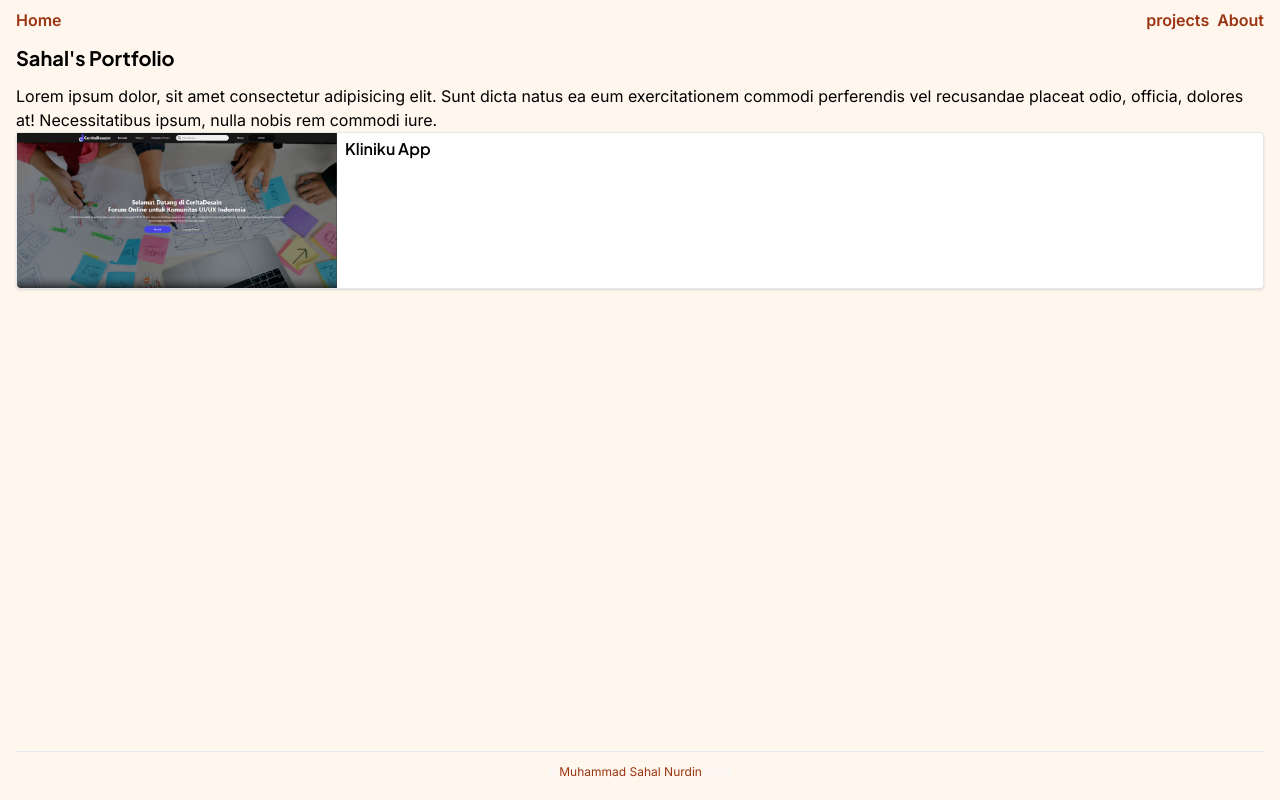
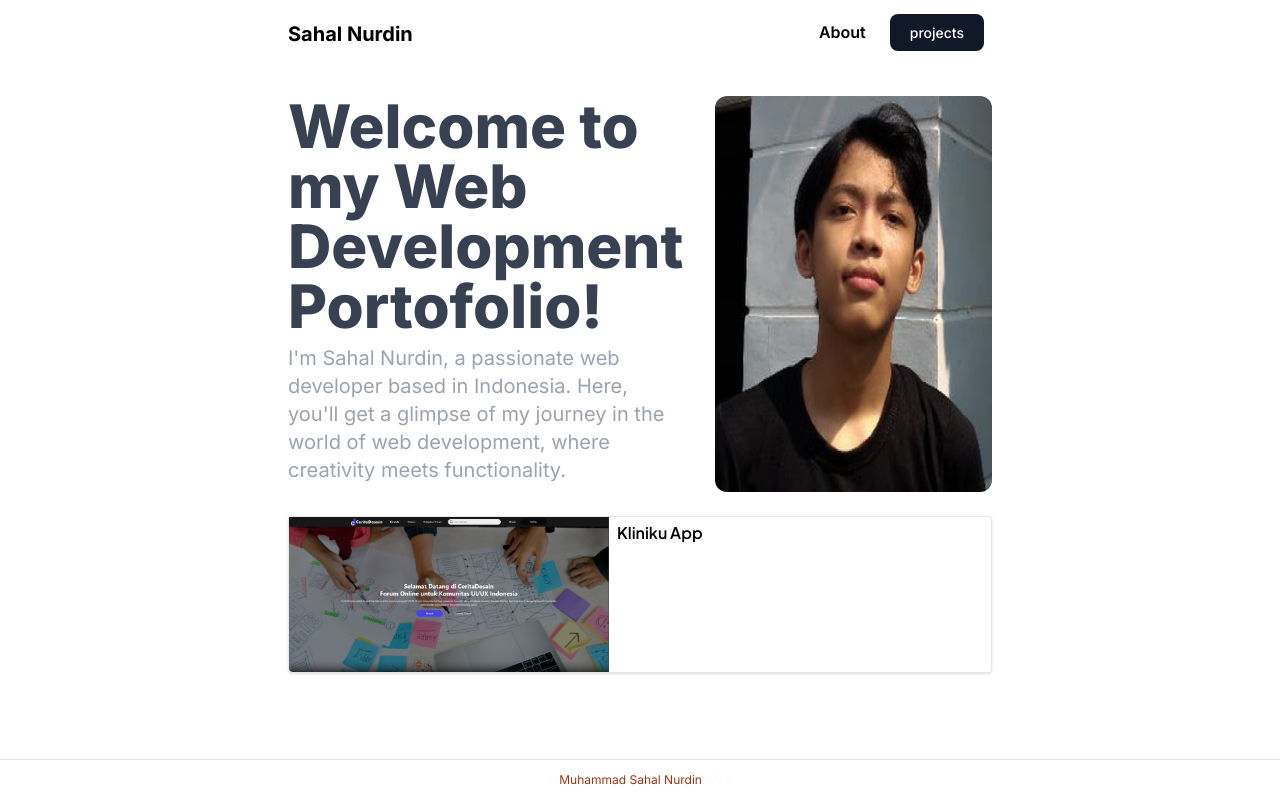
Before and after one commit to SahalN/sahal-portfolio, a Next.js app: page / in a window 1280 px wide. Built offline with nearby package versions, Linux system fonts and the light colour scheme.

Commit message:
add changes to home page and navbar

```diff
--- a/app/layout.jsx
+++ b/app/layout.jsx
@@ -7,21 +7,21 @@ import { inter, plusJakartaSans } from "./fonts";
 export const metadata = {
   title: {
     default: "Sahal's Portfolio",
-    template: "%s | Sahal's Portfolio"
+    template: "%s | Sahal's Portfolio",
   },
-}
+};
 
 export default function RootLayout({ children }) {
   return (
     <html
       lang='en'
       className={`${inter.variable} ${plusJakartaSans.variable} `}>
-      <body className='flex flex-col min-h-screen px-4 py-2 bg-orange-50'>
-        <header>
+      <body className='flex flex-col min-h-screen bg-[#ffffffcc]'>
+        <header className='sticky top-0 z-50 py-3 bg-white px-72 backdrop-filter backdrop-blur-lg bg-opacity-30'>
           <NavBar />
         </header>
-        <main className='py-3 grow'>{children}</main>
-        <footer className='py-3 text-xs text-center border-t text-slate-50'>
+        <main className='py-3 px-72 grow'>{children}</main>
+        <footer className='py-3 text-xs text-center border-t px-72 text-slate-50'>
           &copy;
           <a
             href='https://www.linkedin.com/in/muhammadsahalnurdin/'
--- a/app/page.jsx
+++ b/app/page.jsx
@@ -5,24 +5,39 @@ import Heading from "../components/Heading";
 import { getFeaturedProject } from "../lib/projects";
 
 export const metadata = {
-  title: "Sahal's Portfolio"
-}
-
+  title: "Sahal's Portfolio",
+};
 
 export default async function HomePage() {
   const project = await getFeaturedProject();
   console.log("[HomePage]");
   return (
     <>
-      <Heading>Sahal's Portfolio</Heading>
-      <p>
-        Lorem ipsum dolor, sit amet consectetur adipisicing elit. Sunt dicta
-        natus ea eum exercitationem commodi perferendis vel recusandae placeat
-        odio, officia, dolores at! Necessitatibus ipsum, nulla nobis rem commodi
-        iure.
-      </p>
+      <div className='flex flex-col justify-center gap-8 my-6 md:flex-row'>
+        <div className='flex flex-col justify-center flex-1 text-left '>
+          <h1 className='text-6xl font-extrabold text-gray-700 '>
+            Welcome to my Web Development Portofolio!
+          </h1>
+
+          <p className='py-2 text-xl font-normal text-gray-400'>
+            I'm Sahal Nurdin, a passionate web developer based in Indonesia.
+            Here, you'll get a glimpse of my journey in the world of web
+            development, where creativity meets functionality.
+          </p>
+        </div>
+        <div className='flex justify-center flex-1'>
+          <img
+            src='/images/sahal.png'
+            alt='foto-sahal'
+            className='w-[600px] rounded-xl'
+          />
+        </div>
+      </div>
+
       <div className='bg-white border rounded shadow hover:shadow-xl w-80 sm:w-full'>
-        <Link href={`/projects/${project.slug}`} className='flex flex-col md:flex-row'>
+        <Link
+          href={`/projects/${project.slug}`}
+          className='flex flex-col md:flex-row'>
           <img
             src={project.image}
             alt='ceritadesain'
@@ -31,7 +46,7 @@ export default async function HomePage() {
             className='rounded-t sm:rounded-l sm:rounded-t-none'
           />
           <h2 className='py-1 font-semibold text-center font-plusJakartaSans sm:px-2'>
-           {project.title}
+            {project.title}
           </h2>
         </Link>
       </div>
--- a/components/NavBar.jsx
+++ b/components/NavBar.jsx
@@ -3,27 +3,27 @@ import Link from "next/link";
 export default function NavBar() {
   return (
     <nav>
-      <ul className='flex gap-2'>
+      <ul className='flex gap-6 pt-2'>
         <li>
           <Link
             href='/'
-            className='font-semibold text-orange-800 hover:underline'>
-            Home
+            className='text-xl font-bold text-black hover:underline'>
+            Sahal Nurdin
           </Link>
         </li>
         <li className='ml-auto'>
           <Link
-            href='/projects'
-            className='font-semibold text-orange-800 hover:underline'>
-            projects
+            href='/about'
+            prefetch={false}
+            className='font-semibold text-black hover:underline'>
+            About
           </Link>
         </li>
         <li>
           <Link
-            href='/about'
-            prefetch={false}
-            className='font-semibold text-orange-800 hover:underline'>
-            About
+            href='/projects'
+            className='text-white bg-gray-900 hover:bg-gray-900 focus:outline-none focus:ring-4 focus:ring-gray-300 font-medium rounded-lg text-sm px-5 py-2.5 me-2 mb-2 dark:bg-gray-800 dark:hover:bg-gray-700 dark:focus:ring-gray-700 dark:border-gray-700'>
+            projects
           </Link>
         </li>
       </ul>
```
Also changed, not shown: public/images/sahal.jpg (added), public/images/sahal.png (added).
